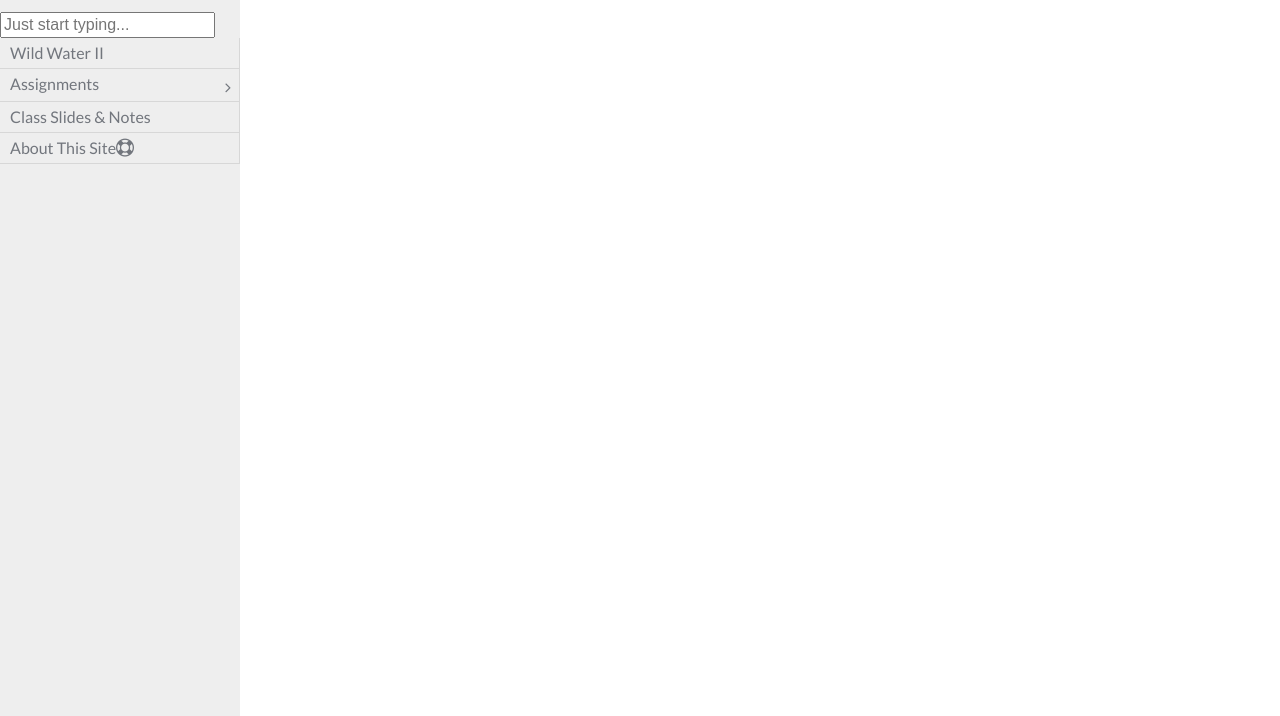
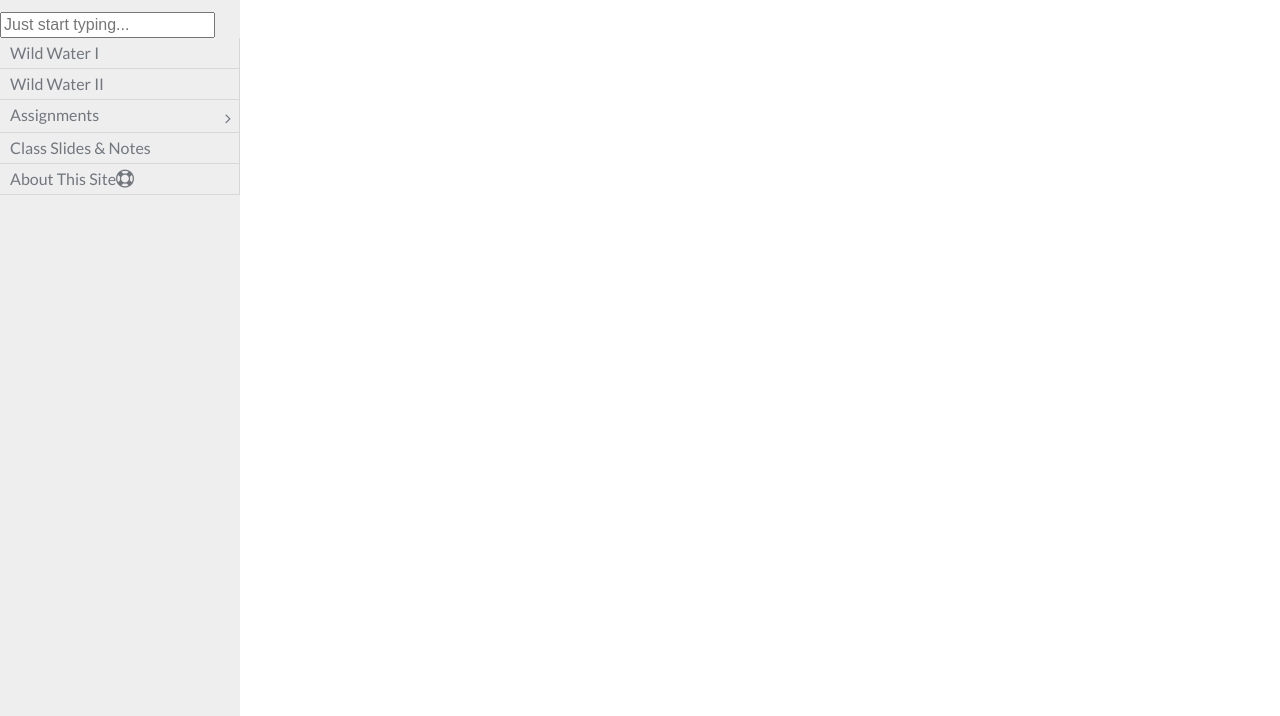
Before and after one commit to wildwaters/wildwaters.github.io, a plain HTML site: page tags/index.html in a window 1280 px wide. Shown: the part 84-800 px from the top of the page. Drawn offline with Linux system fonts and the light colour scheme.

Commit message:
quick hack

```diff
--- a/tags/index.html
+++ b/tags/index.html
@@ -5,7 +5,7 @@
     <meta name="viewport" content="width=device-width, initial-scale=1.0">
     <meta name="description" content="Exploring River Cultures">
     <meta name="author" content="Matt Price">
-    <meta name="generator" content="Hugo 0.42.1" />
+    <meta name="generator" content="Hugo 0.45.1" />
     <link rel="shortcut icon" href="/favicon.ico" type="image/x-icon" />
 
     <title>Tags</title>
@@ -70,6 +70,20 @@
 
           </li>
 
+
+
+
+
+            <li>
+              <a class="" href="/article/wildwater-1-syllabus/">
+
+
+                <span>Wild Water I</span>
+                </a>
+
+
+
+       </li>
 
 
 
```
Also changed, not shown: index.html (+3 -3 lines), index.json (+1 -1 lines).
